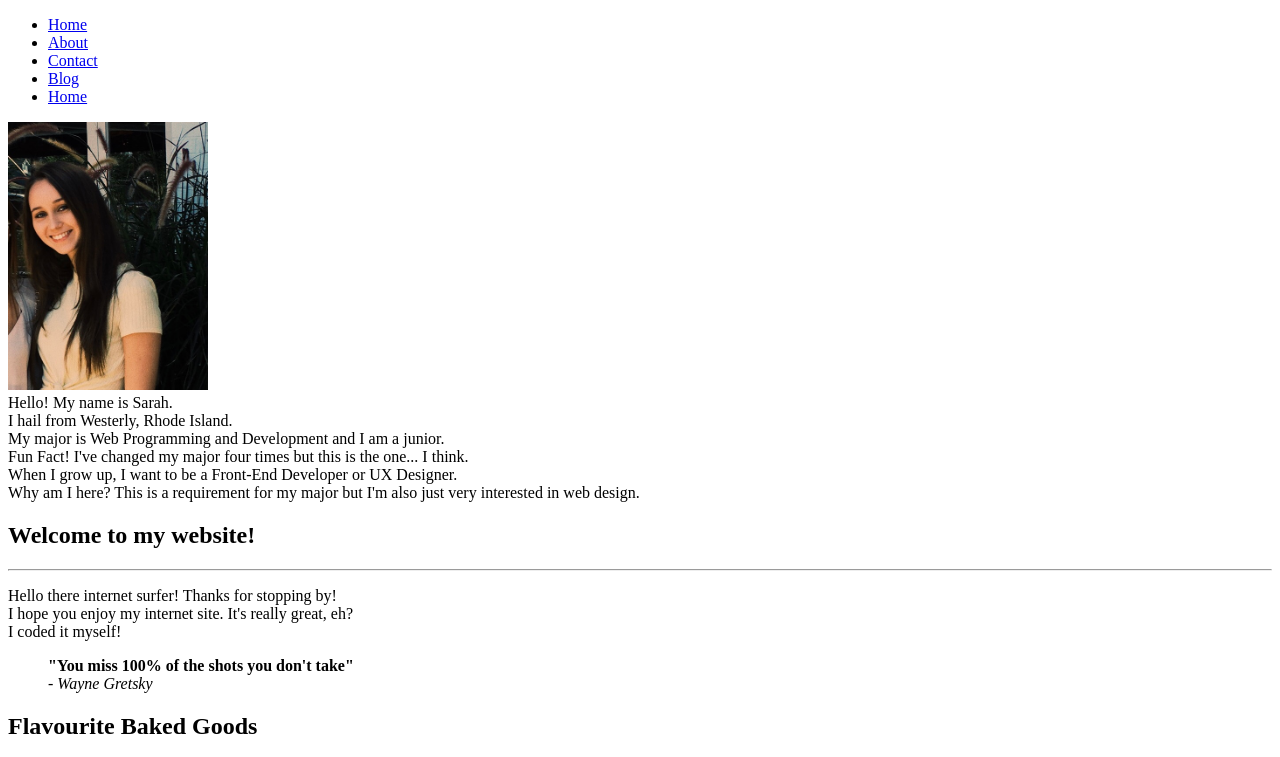
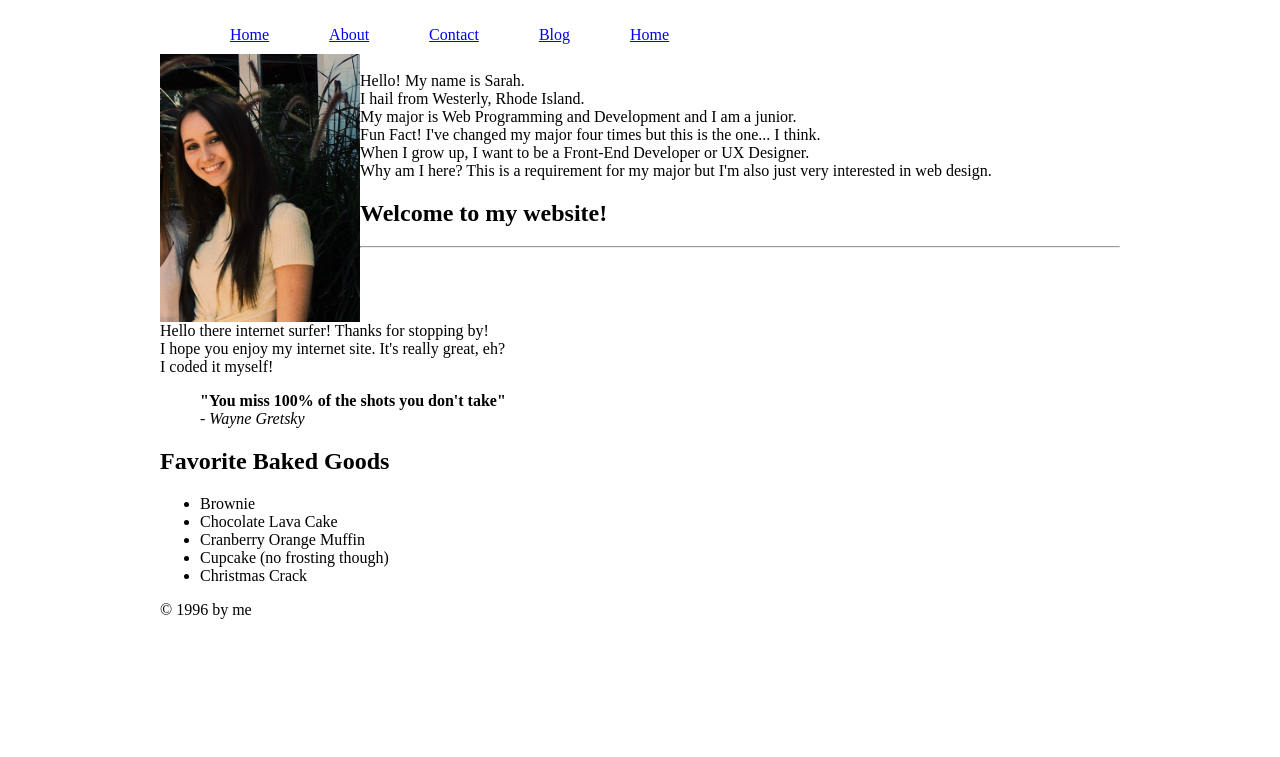
Before and after one commit to sverbinnen/throwback-site, a plain HTML site: page index.html in a window 1280 px wide. Shown: the part 105-862 px from the top of the page. After the commit the page ends 800 px from the top, so only its background shows below. Drawn offline with Linux system fonts and the light colour scheme.

Commit message:
added a wrapper, added some floats to our nav

```diff
--- a/index.html
+++ b/index.html
@@ -11,6 +11,8 @@
 </head>
 
 <body>
+
+    <div id="wrapper">
 
         <header>
 
@@ -60,14 +62,14 @@
                 <i>- Wayne Gretsky</i>
             </blockquote>
 
-        <h2>Flavourite Baked Goods</h2>
+            <h2>Favorite Baked Goods</h2>
 
             <ul>
                 <li>Brownie</li>
-            <li>Cupcake</li>
-            <li>Cannoli</li>
-            <li>Russian Tea Cakes</li>
-            <li>Chocolate Croissant</li>
+                <li>Chocolate Lava Cake</li>
+                <li>Cranberry Orange Muffin</li>
+                <li>Cupcake (no frosting though)</li>
+                <li>Christmas Crack</li>
             </ul>
 
         </article>
@@ -78,6 +80,8 @@
 
         </footer>
 
+    </div><!-- /#wrapper-->
+
 </body>
 
 </html>
--- a/style.css
+++ b/style.css
@@ -3,3 +3,38 @@
 h1 {
     color: darkcyan;
 }
+
+/* images and text formatting */
+
+img {
+    float: left;
+}
+
+p {
+    clear: both;
+}
+
+/* nav structure */
+
+nav li  a  {
+    display: block;
+    padding: 10px 30px;
+    float: left;
+}
+
+nav li {
+    list-style-type: none;
+    display: block;
+    float: left;
+}
+
+nav {
+    clear: both;
+}
+
+/* structure and layout */
+
+#wrapper {
+    width: 960px;
+    margin: 0px auto 0px auto;
+}
```
Lines whose indentation alone changed are shown as unchanged.
